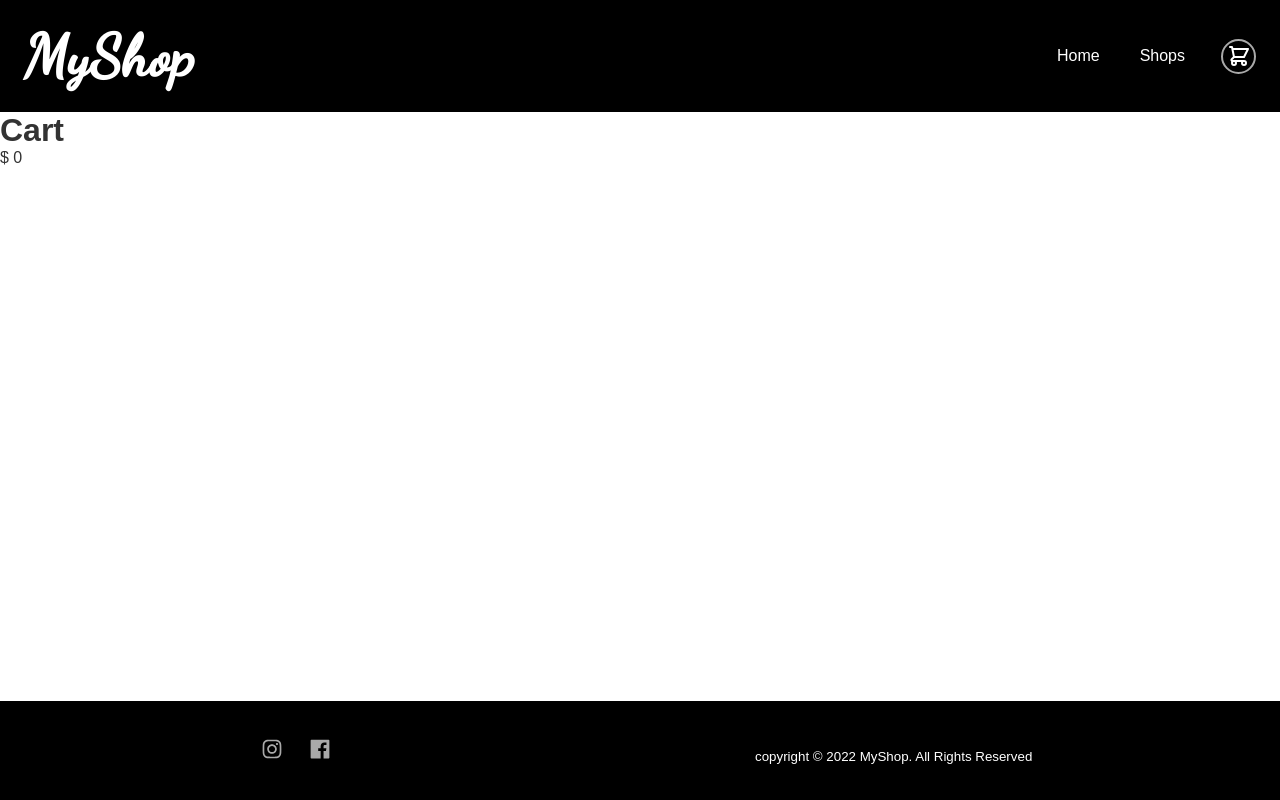
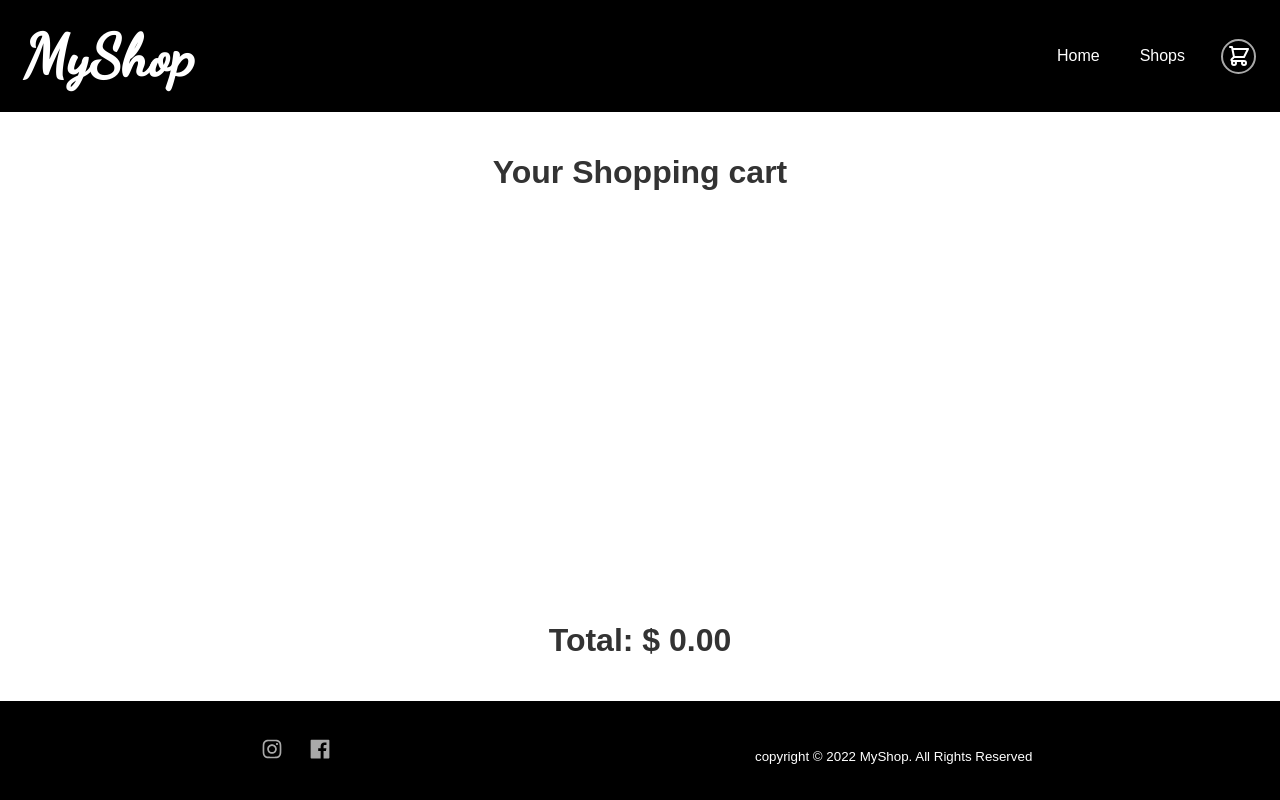
Before and after one commit to devkovmtl/shopping-cart, a React (Create React App) app: page /cart in a window 1280 px wide. Built offline with nearby package versions, Linux system fonts and the light colour scheme.

Commit message:
cart and reducer show the total and ordered items

```diff
--- a/src/containers/Cart/Cart.tsx
+++ b/src/containers/Cart/Cart.tsx
@@ -1,15 +1,68 @@
 import React from 'react';
+import styled from 'styled-components';
 import { useAppDispatch, useAppSelector } from '../../store/hooks';
+
+const CartContainer = styled.div`
+  height: 100%;
+  width: 80%;
+  display: flex;
+  flex-direction: column;
+  align-item: center;
+  margin: 0 auto;
+  padding: 42px 0;
+  & > h1 {
+    text-align: center;
+    margin-bottom: 24px;
+    font-weight: bold;
+  }
+`;
+
+const ItemsContainer = styled.div`
+  flex: 1;
+`;
+
+const CartItem = styled.div`
+  display: flex;
+  flex-direction: row;
+`;
+
+const ImgCart = styled.img`
+  width: 75px;
+  height: auto;
+`;
+
+const Total = styled.h2`
+  text-align: center;
+  font-size: 2rem;
+  font-weightL bold;
+`;
+
 function Cart() {
+  const dispatch = useAppDispatch();
   const total = useAppSelector((state) => state.cartReducer.total);
+
   const itemsOrdered = useAppSelector(
     (state) => state.cartReducer.itemsOrdered
   );
+
   return (
-    <div>
-      <h1>Cart</h1>
-      <p>$ {total}</p>
-    </div>
+    <CartContainer>
+      <h1>Your Shopping cart</h1>
+      <ItemsContainer>
+        {itemsOrdered &&
+          itemsOrdered.map((item) => (
+            <CartItem key={item.id}>
+              <ImgCart src={item.image} alt={`${item.title}`} />
+              <div>
+                <h3>{`${item.title.substring(0, 18)}...`}</h3>
+                <p>$ {`${item.price}`}</p>
+              </div>
+            </CartItem>
+          ))}
+      </ItemsContainer>
+
+      <Total>Total: $ {total.toFixed(2)}</Total>
+    </CartContainer>
   );
 }
 
--- a/src/containers/Cart/cartSlice.ts
+++ b/src/containers/Cart/cartSlice.ts
@@ -13,11 +13,15 @@ export const cartSlice = createSlice({
   initialState,
   reducers: {
     add: (state, action: PayloadAction<Iitem>) => {
-      state.total += parseInt(action.payload.price);
-      state.itemsOrdered.concat(action.payload);
+      state.total += action.payload.price;
+      const exist = state.itemsOrdered.find(
+        (item) => item.id === action.payload.id
+      );
+
+      state.itemsOrdered = state.itemsOrdered.concat(action.payload);
     },
     remove: (state, action: PayloadAction<Iitem>) => {
-      state.total -= parseInt(action.payload.price);
+      state.total -= action.payload.price;
       state.itemsOrdered = state.itemsOrdered.filter(
         (item) => item.id !== action.payload.id
       );
@@ -32,4 +36,7 @@ export const total = (state: RootState) => state.cartReducer.total;
 export const itemsOrdered = (state: RootState) =>
   state.cartReducer.itemsOrdered;
 
+export const nbrItemsOrdered = (state: RootState) =>
+  state.cartReducer.itemsOrdered.length;
+
 export default cartSlice.reducer;
--- a/src/interface/index.ts
+++ b/src/interface/index.ts
@@ -1,7 +1,7 @@
 export interface Iitem {
   id: number;
   title: string;
-  price: string;
+  price: number;
   category: string;
   description: string;
   image: string;
```
